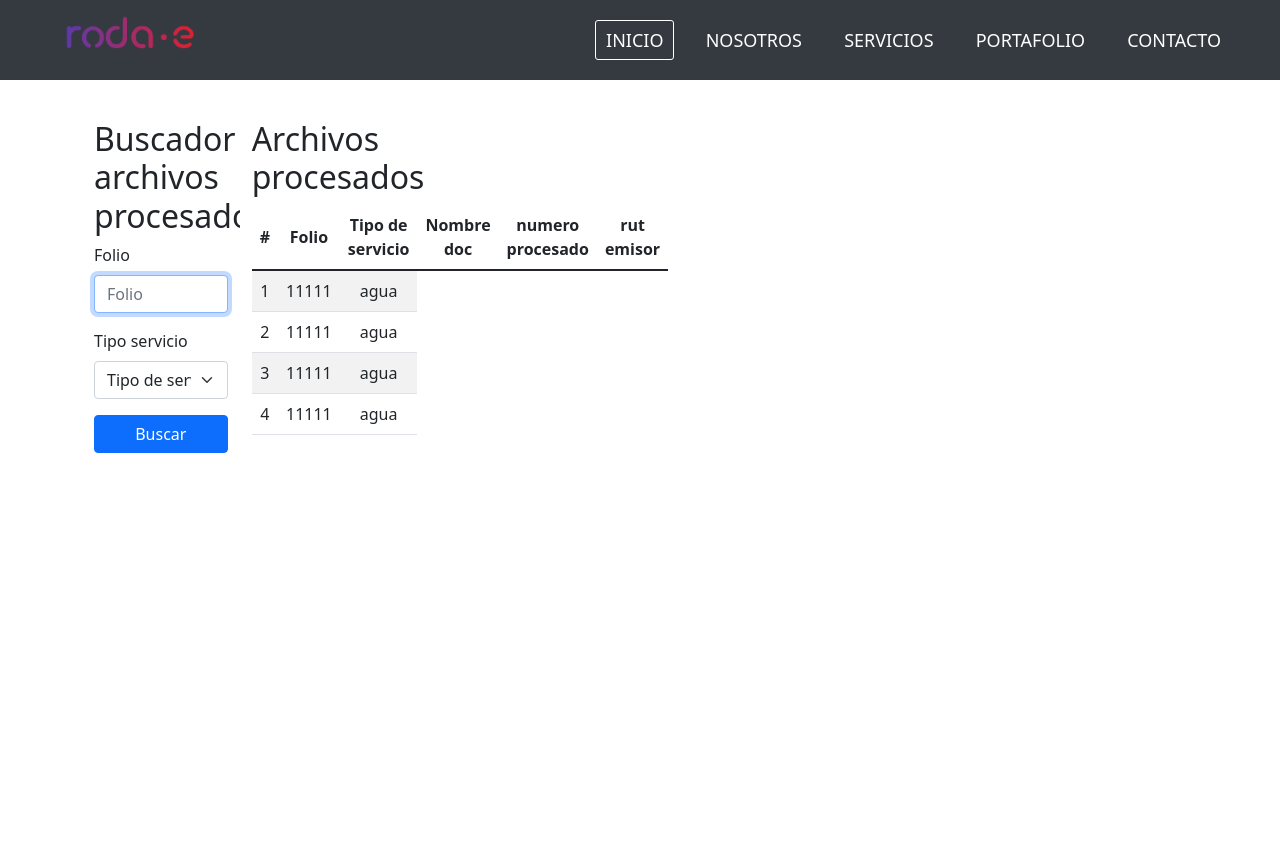
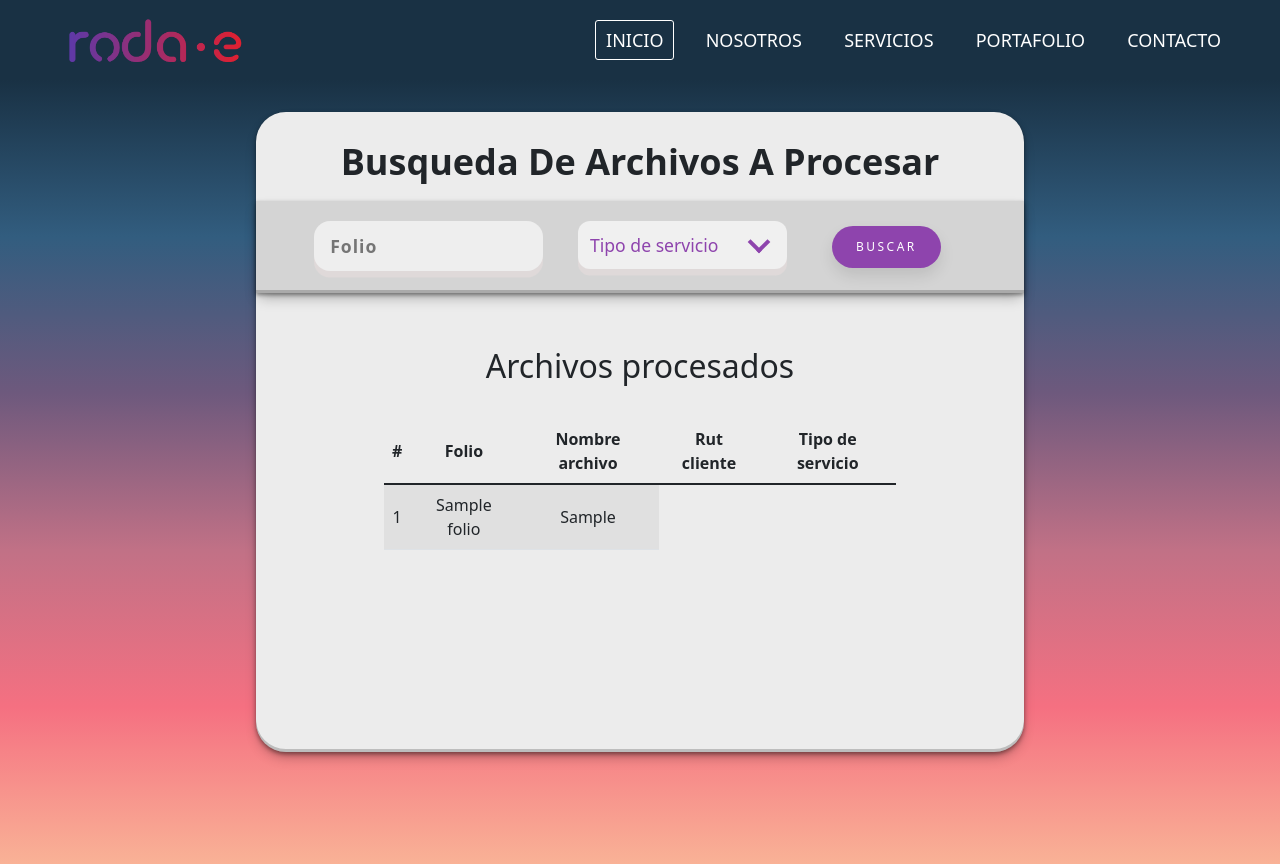
Before and after one commit to ivanmaldonaxdo/API_RODA_TCSB, a Django app: template apps/frontend/templates/frontend/inicio.html in a window 1280 px wide. Before the commit the page ends 453 px from the top, so only its background shows below. Run offline with Django 3.2, Linux system fonts and the light colour scheme; the template is opened without the code that fills it: most values are stand-ins (such as "Sample title", 1, 10 or a date in 2020); parts of the project's set-up code (start-up, migrations or seed data) failed here and were passed over; some libraries are stand-ins or nearby versions.

Commit message:
arreglo diseño

```diff
--- a/apps/frontend/static/css/style.css
+++ b/apps/frontend/static/css/style.css
@@ -16,112 +16,7 @@
     list-style: none !important;
 
 }
-
-nav{
-    height: 80px;
-    width: 100%;
-    background: #343a40;
-
-
-
-}
-
-.logo{
-    width: 200px;
-    padding-left: 60px;
-    padding-top: 10px;
-}
-
-nav ul{
-    float: right;
-    margin-right: 40px;
-}
-
-nav li{
-    display: inline-block;
-    margin: 0 8px;
-    line-height: 80px;
-
-}
-
-nav a{
-    color: #fff !important;/*cambiar color  5555555555555555555555555555555555555*/
-    font-size: 18px;
-    text-transform: uppercase;
-    border: 1px solid transparent;
-    padding: 7px 10px;
-    border-radius: 3px;
-
-
-}
-
-a.active,a:hover{
-    border: 1px solid #fff;
-    transition: .5s;
-
-
-}
-
-nav #icon{
-    color: white;
-    font-size: 30px;
-    line-height: 80px;
-    float: right;
-    margin-right: 40px;
-    cursor: pointer;
-    display: none;
-}
-
-@media screen and (max-width: 1048px) {
-    .logo{
-        width: 200px;
-        padding-left: 60px;
-        padding-top: 10px;
-    }
-
-    nav ul{
-        margin-right: 20px;
-
-    }
-    nav a {
-        font-size: 17px;
-    }
-}
-
-@media screen and (max-width: 909px) {
-    nav #icon{
-        display: block;
-    }
-
-    nav ul{
-        position: fixed;
-        width: 100%;
-        height: 100vh;
-        background: #674baf;/*cambiar color wjkansdjksnkasjdjkasdkasdksjadbskajdbk*/
-        top: 80px;
-        left: -100%;
-        text-align: center;
-        transition: all .5s;
-    }
-
-    nav li{
-        display: block;
-        margin: 50px 0;
-        line-height: 30px;
-    }
-    nav a {
-        font-size: 20px;
-    }
-    a.active, a:hover{
-        border: none;
-        color: #743695 !important; /*cambiar color sjkdnkasjdnjkasdnksadnaskjdkasjdnjkasdnjkasdnjkasndjkasndjkasdnjkasnd*/
-    }
-    nav ul.show{
-        left: 0;
-        z-index: 1;
-    }
-}
-
+/*-----------------------------------------------  LOGIN    --------------------------------------------------------*/
 
 
 
@@ -294,9 +189,341 @@ input ~ i {
  }
 
 
+/*------------------------------------------------------------------------------------------------------------------*/
+
+nav {
+    height: 80px;
+    width: 100%;
+    background: #193144;
+    /*background: rgb(41, 40, 40);*/
+
+
+
+}
+
+.logo {
+    width: 250px;
+    padding-left: 60px;
+    padding-top: 10px;
+}
+
+nav ul {
+    float: right;
+    margin-right: 40px;
+}
+
+nav li {
+    display: inline-block;
+    margin: 0 8px;
+    line-height: 80px;
+
+}
+
+nav a {
+    color: #fff !important;
+    /*cambiar color  5555555555555555555555555555555555555*/
+    font-size: 18px;
+    text-transform: uppercase;
+    border: 1px solid transparent;
+    padding: 7px 10px;
+    border-radius: 3px;
+
+
+}
+
+a.active,
+a:hover {
+    border: 1px solid #fff;
+    transition: .5s;
+
+
+}
+
+nav #icon {
+    color: white;
+    font-size: 30px;
+    line-height: 80px;
+    float: right;
+    margin-right: 40px;
+    cursor: pointer;
+    display: none;
+}
+
+@media screen and (max-width: 1048px) {
+    .logo {
+        width: 250px;
+        padding-left: 60px;
+        padding-top: 10px;
+    }
+
+    nav ul {
+        margin-right: 20px;
+
+    }
+
+    nav a {
+        font-size: 17px;
+    }
+}
+
+@media screen and (max-width: 909px) {
+    nav #icon {
+        display: block;
+    }
+
+    nav ul {
+        position: fixed;
+        width: 100%;
+        height: 100vh;
+        background: #674baf;
+        /*cambiar color wjkansdjksnkasjdjkasdkasdksjadbskajdbk*/
+        top: 80px;
+        left: -100%;
+        text-align: center;
+        transition: all .5s;
+    }
+
+    nav li {
+        display: block;
+        margin: 50px 0;
+        line-height: 30px;
+    }
+
+    nav a {
+        font-size: 20px;
+    }
+
+    a.active,
+    a:hover {
+        border: none;
+        color: #743695 !important;
+        /*cambiar color sjkdnkasjdnjkasdnksadnaskjdkasjdnjkasdnjkasdnjkasndjkasndjkasdnjkasnd*/
+    }
+
+    nav ul.show {
+        left: 0;
+        z-index: 1;
+    }
+}
+
+
 
 
 .centrado {
     text-align: center;
     vertical-align: middle;
 }
+
+.container-form {
+    width: 50%;
+    margin: auto;
+    height: 47em;
+    padding-top: 28px;
+    background: #EDEDED;
+    border-radius: 30px;
+    background: rgb(236, 236, 236);
+    box-shadow: rgba(0, 0, 0, 0.4) 0px 2px 4px, rgba(0, 0, 0, 0.3) 0px 7px 13px -3px, rgba(0, 0, 0, 0.2) 0px -3px 0px inset;
+
+
+
+}
+
+.container-form h1 {
+    text-transform: capitalize;
+    font-size: 36px;
+    font-weight: 600;
+
+}
+
+.inputs-form-inicio {
+   /* border: 1px solid red;*/
+    padding-top: 10px;
+    display: flex;
+    justify-content: center;
+    padding-bottom: 15px;
+
+
+}
+
+.inputs-form-inicio label {
+    padding-left: 15px;
+    padding-right: 10px;
+    font-size: 20px;
+
+
+}
+
+.inputs-form-inicio form {
+    width: 50em;
+  /*border: 1px solid red;*/
+  background: #e0e0e0;
+  background: rgb(212, 212, 212);
+  box-shadow: rgba(0, 0, 0, 0.4) 0px 2px 4px, rgba(0, 0, 0, 0.3) 0px 7px 13px -3px, rgba(0, 0, 0, 0.2) 0px -3px 0px inset;
+
+    display: flex;
+    justify-content: center;
+
+
+}
+
+.select-search {
+    width: 150px;
+
+
+}
+
+
+/*--------------------------------------------  BOTON    -----------------------------------------------------*/
+.btn-buscar {
+    padding: 1em 2em;
+    font-size: 12px;
+    text-transform: uppercase;
+    letter-spacing: 2.5px;
+    font-weight: 500;
+    color: #fff;
+    background-color: #8e44ad;
+    border: none;
+    border-radius: 45px;
+    box-shadow: 0px 8px 15px rgba(0, 0, 0, 0.1);
+    transition: all 0.3s ease 0s;
+    cursor: pointer;
+    outline: none;
+    margin: 25px;
+}
+
+.btn-buscar:hover {
+    background-color: #d63248;
+    box-shadow: 0px 15px 20px rgba(224, 70, 103, 0.226);
+    color: #fff;
+    transform: translateY(-7px);
+}
+
+.btn-buscar:active {
+    transform: translateY(-1px);
+}
+
+/*--------------------------INPUTS ------------------------------------------------------------*/
+.input-wrapper {
+
+    float: left;
+}
+
+.input-wrapper input {
+    background-color: #eee;
+    border: none;
+    padding: 1rem;
+    font-size: 1.1rem;
+    width: 13em;
+    border-radius: 1rem;
+    color: #8e44ad;
+    box-shadow: 0 0.4rem #dfd9d9;
+    cursor: pointer;
+    outline: none;
+
+}
+
+.input-wrapper input:focus {
+    outline-color: #8e44ad;
+}
+
+/*---------------------------------- SELECT -------------------------------------------------------------------*/
+
+
+
+.content-select select {
+    appearance: none;
+    -webkit-appearance: none;
+    -moz-appearance: none;
+}
+
+.content-select select::-ms-expand {
+    display: none;
+}
+
+.content-select {
+    width: 14em;
+    position: relative;
+    float: left;
+padding-left: 15px;
+    margin: 20px;
+}
+
+.content-select select {
+    display: inline-block;
+    width: 100%;
+    cursor: pointer;
+    padding: 7px 10px;
+    height: 48px;
+    outline: 0;
+    border: 0;
+    border-radius: 0;
+    background: #f0f0f0;
+    color: #8e44ad;
+    font-size: 1.1em;
+
+    box-shadow: 0 0.4rem #dfd9d9;
+    border: 2px solid rgba(0, 0, 0, 0);
+    border-radius: 12px;
+    position: relative;
+    transition: all 0.25s ease;
+
+}
+
+.content-select select:hover {
+
+        border: 2px solid #8e44ad;
+        border-radius: 12px;
+
+
+}
+
+
+.content-select i {
+    position: absolute;
+    right: 20px;
+    top: calc(50% - 13px);
+    width: 16px;
+    height: 16px;
+    display: block;
+    border-left: 4px solid #8e44ad;
+    border-bottom: 4px solid #8e44ad;
+    transform: rotate(-45deg);
+    transition: all 0.25s ease;
+}
+
+
+.content-select:hover i {
+    margin-top: 3px;
+
+
+}
+
+.container-table {
+    padding-top: 15px;
+    display: flex;
+    justify-content: center;
+}
+
+.container-table h2 {
+    padding-bottom: 25px;
+}
+
+.bk {
+    height: 91.6vh;
+    background-image: linear-gradient(#193144 ,#325d7f ,#6e597d  ,#c17186 ,#f57081 , #f9b296  );
+    padding-top: 2em;
+
+}
+
+@media screen and (max-width:1600px) {
+    .container-form{
+        width: 60%;
+        height: 40em;
+    }
+
+    .bk{
+        height: 98vh;
+    }
+
+
+}
--- a/apps/frontend/templates/frontend/inicio.html
+++ b/apps/frontend/templates/frontend/inicio.html
@@ -57,67 +57,53 @@
     </header>
 
 
-    <div class="container my-3">
-        <div class="row">
-            <div class="col-sm-12 col-md-4 col-lg-4 col-xl-4 py-4 bg-white">
-                <h2>Buscador archivos procesados</h2>
-                <form>
-                    <div class="mb-3">
-                        <label for="folio" class="form-label">Folio</label>
-                        <input type="text" class="form-control" id="folio" placeholder="Folio" autofocus />
+    <div class="bk">
+        <div class="container-form">
+            <h1 class="centrado">Busqueda de archivos a procesar</h1>
+            <div class="inputs-form-inicio">
+
+                <form action="">
+                    <div class="input-wrapper">
+                        <input class="input" name="text" placeholder="Folio" type="search" id="folio" name ="folio">
                     </div>
-                    <div class="mb-3">
-                        <label for="tipo_servicio" class="form-label">Tipo servicio</label>
-                        <select id="tipo_servicio" class="form-select" aria-label="Default select example">
+
+                    <div class="content-select">
+                        <select id="tipo_servicio" name = "tipo_servicio">
                             <option selected>Tipo de servicio</option>
-                            <option value="1">Agua</option>
-                            <option value="2">Electricidad</option>
-                            <option value="3">Gas</option>
+                            <option value="AGU">Agua</option>
+                            <option value="ELE">Electricidad</option>
+                            <option value="GAS">Gas</option>
                         </select>
+                        <i></i>
                     </div>
-                    <div class="d-grid gap-2">
-                        <button class="btn btn-primary">Buscar</button>
-
-                    </div>
+                    <button class="btn-buscar">Buscar</button>
                 </form>
             </div>
-            <div class="col-sm-12 col-md-8 col-lg-8 col-xl-8 py-4 bg-white">
-                <h2>Archivos procesados</h2>
-                <table class="table table-dwhite table-striped">
+
+            <div class="container-table">
+                <div class="col-sm-12 col-md-8 col-lg-8 col-xl-8 py-4 ">
+                    <h2 class="centrado">Archivos procesados</h2>
+                    <table class="table table-dwhite table-striped table-hover ">
                         <thead>
                             <tr>
                                 <th class="centrado">#</th>
                                 <th class="centrado">Folio</th>
+                                <th class="centrado">Nombre archivo</th>
+                                <th class="centrado">Rut cliente</th>
                                 <th class="centrado">Tipo de servicio</th>
-                            <th class="centrado">Nombre doc</th>
-                            <th class="centrado">numero procesado</th>
-                            <th class="centrado">rut emisor</th>
                             </tr>
                         </thead>
                         <tbody>
+                        {% for  b in boletas %}
                         <tr>
-                            <td class="centrado">1</td>
-                            <td class="centrado">11111</td>
-                            <td class="centrado">agua</td>
+                            <td class="centrado"> 1 </td>
+                            <td class="centrado"> {{b.folio}} </td>
+                            <td class="centrado"> {{b.tipo_servicio}} </td>
                         </tr>
-                        <tr>
-                            <td class="centrado">2</td>
-                            <td class="centrado">11111</td>
-                            <td class="centrado">agua</td>
-                        </tr>
-                        <tr>
-                            <td class="centrado">3</td>
-                            <td class="centrado">11111</td>
-                            <td class="centrado">agua</td>
-                        </tr>
-                        <tr>
-                            <td class="centrado">4</td>
-                            <td class="centrado">11111</td>
-                            <td class="centrado">agua</td>
-                        </tr>
-
+                        {% endfor %}
                     </tbody>
                     </table>
+                </div>
             </div>
         </div>
     </div>
```
Lines whose indentation alone changed are shown as unchanged.
